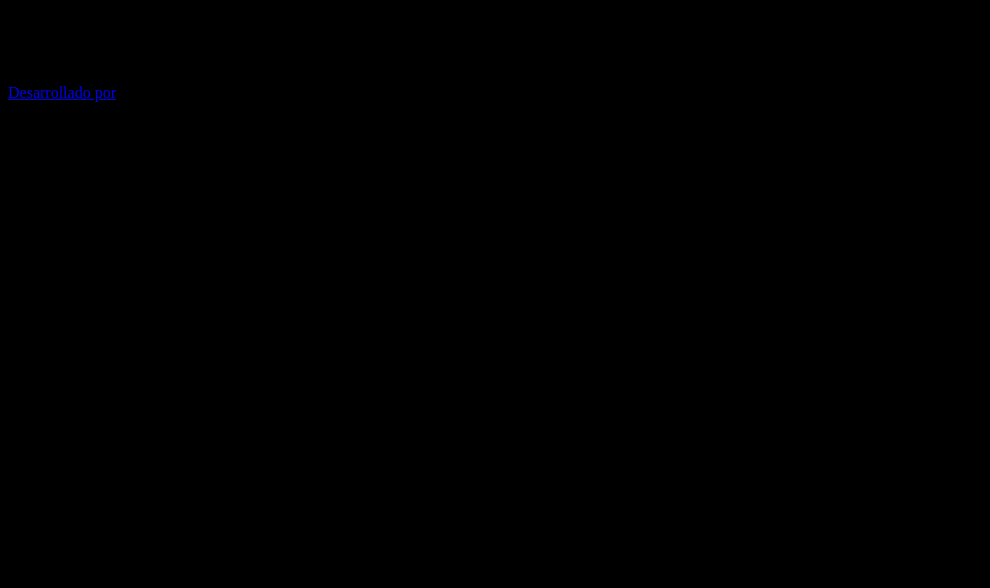
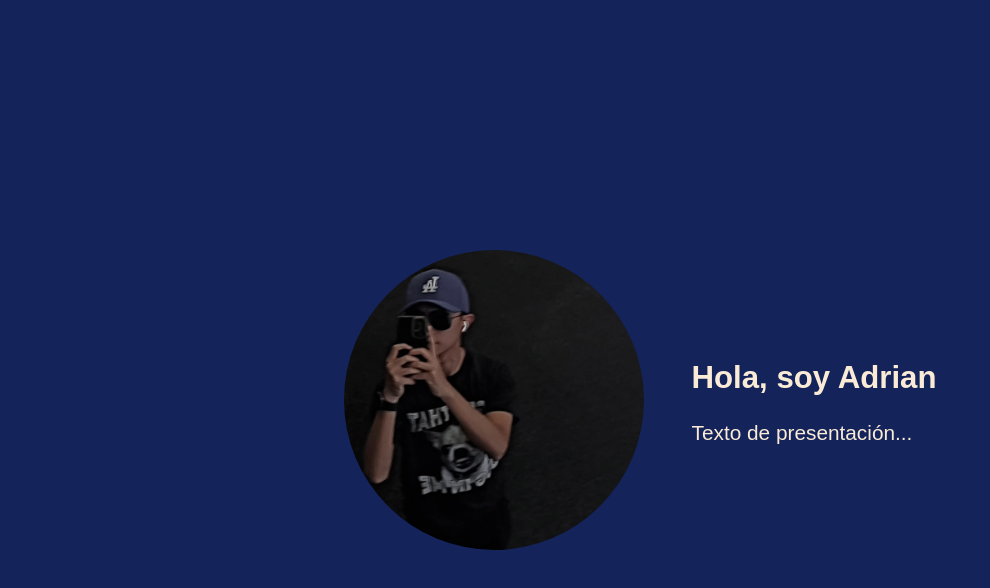
Before and after one commit to AdrianJaviel/pagina_personal01, a plain HTML site: page index.html in a window 1280 px wide. Shown: the whole page, without its empty margins (0-990 px from the left). Drawn offline with Linux system fonts and the light colour scheme.

Commit message:
modificado

```diff
--- a/index.html
+++ b/index.html
@@ -3,14 +3,24 @@
 <head>
     <meta charset="UTF-8">
     <meta name="viewport" content="width=device-width, initial-scale=1.0">
+
+
+
     <link rel="stylesheet" href="styles.css">
     <title>Mi pagina</title>
 </head>
 <body>
-<footer>
-    <p>© 2023 Mi pagina. Todos los derechos reservados.</p>
-    <p>Contacto: Hola  <a href="mailto:legojavi>@gmail.com">
-    <p>Desarrollado por
-</footer>
+    <!-- Contenedor con transición -->
+    <div class="transition-container" transition-style="in:circle:top-left">
+  <section class="presentacion">
+    <img src="img/foto_perfil.jpg" alt="Foto de perfil" class="foto-perfil">
+    <div class="texto-presentacion">
+      <h1>Hola, soy Adrian</h1>
+      <p>Texto de presentación...</p>
+    </div>
+  </section>
+</div>
+
 </body>
+
 </html>
--- a/styles.css
+++ b/styles.css
@@ -1,3 +1,77 @@
+/* Fondo */
 body {
-    background-color: black;
+  margin: 0;
+  background-color: #1d4566;
+  font-family: Arial, sans-serif;
 }
+
+/* Contenedor con la transición */
+.transition-container {
+  width: 100vw;
+  min-height: 100vh; /* Se expande si hay más contenido */
+  overflow: hidden;
+}
+
+/* Animación de entrada */
+@keyframes circle-in-top-left {
+  from {
+    clip-path: circle(0% at top left);
+  }
+  to {
+    clip-path: circle(150% at top left);
+  }
+}
+
+[transition-style="in:circle:top-left"] {
+  animation: 2.5s cubic-bezier(.25, 1, .30, 1) circle-in-top-left both;
+}
+
+/* Animación de salida */
+@keyframes circle-out-hesitate {
+  0% {
+    clip-path: circle(125%);
+  }
+  40% {
+    clip-path: circle(40%);
+  }
+  100% {
+    clip-path: circle(0%);
+  }
+}
+
+[transition-style="out:circle:hesitate"] {
+  animation: 2.5s cubic-bezier(.25, 1, .30, 1) circle-out-hesitate both;
+}
+
+/* Sección presentación centrada */
+.presentacion {
+  display: flex;
+  flex-direction: row;
+  align-items: center;       /* Centra verticalmente */
+  justify-content: center;   /* Centra horizontalmente */
+  gap: 3rem;
+  min-height: 100vh;         /* Ocupa toda la altura de pantalla */
+  background-color: #14235a;
+  padding: 3rem;
+  box-sizing: border-box;
+}
+
+/* Imagen */
+.foto-perfil {
+  max-width: 300px;
+  border-radius: 50%;
+  object-fit: cover;
+  transition: transform 0.3s ease;
+}
+
+.foto-perfil:hover {
+  transform: scale(1.1);
+}
+
+/* Texto */
+.texto-presentacion {
+  color: antiquewhite;
+  font-size: 1.3em;
+  max-width: 500px;
+  text-align: justify;
+}
```
Also changed, not shown: img/foto_perfil.jpg (added).
